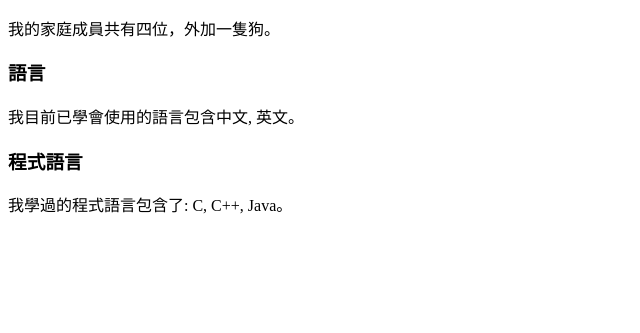
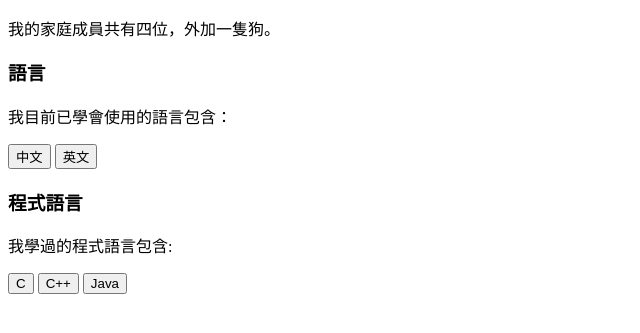
Before and after one commit to SalleyGuo/salleyguo.github.io, a plain HTML site: page index.html in a window 1280 px wide. Shown: the part 105-438 px from the top of the page, without its empty margins (0-640 px from the left). Drawn offline with nearby package versions, Linux system fonts and the light colour scheme.

Commit message:
Add files via upload

```diff
--- a/index.html
+++ b/index.html
@@ -3,17 +3,15 @@
 <head>
     <meta charset="UTF-8">
     <meta name="viewport" content="width=device-width, initial-scale=1.0">
+    <script src="https://code.jquery.com/jquery-3.6.0.min.js"></script>
+    <link rel="stylesheet" href="https://cdnjs.cloudflare.com/ajax/libs/animate.css/4.1.1/animate.min.css">
     <title>HELLO!!</title>
 </head>
 <body>
     <header>
         <h2>---HELLO!! 我是郭彥瑢! 以下是關於我的一些小事!!---</h2>
     </header>
-    <script>
-            $(document).ready(function() {
-                $("h2").addClass("animated shake");
-            });
-        </script>
+
     <section>
         <h3>我的家庭成員</h3>
         <p>
@@ -24,15 +22,28 @@
     <section>
         <h3>語言</h3>
         <p>
-            我目前已學會使用的語言包含中文, 英文。
+            我目前已學會使用的語言包含：
         </p>
+        <button class="btn btn-default target" id="中文">中文</button>
+        <button class="btn btn-default target" id="英文">英文</button>
     </section>
 
     <section>
         <h3>程式語言</h3>
         <p>
-            我學過的程式語言包含了: C, C++, Java。
+            我學過的程式語言包含:
         </p>
+        <button class="btn btn-default target" id="C">C</button>
+        <button class="btn btn-default target" id="C++">C++</button>
+        <button class="btn btn-default target" id="Java">Java</button>
     </section>
+
+    <script>
+        $(document).ready(function(){
+            $(".target").click(function(){
+                $(this).addClass("animated hinge");
+            });
+        });
+    </script>
 </body>
 </html>
```
